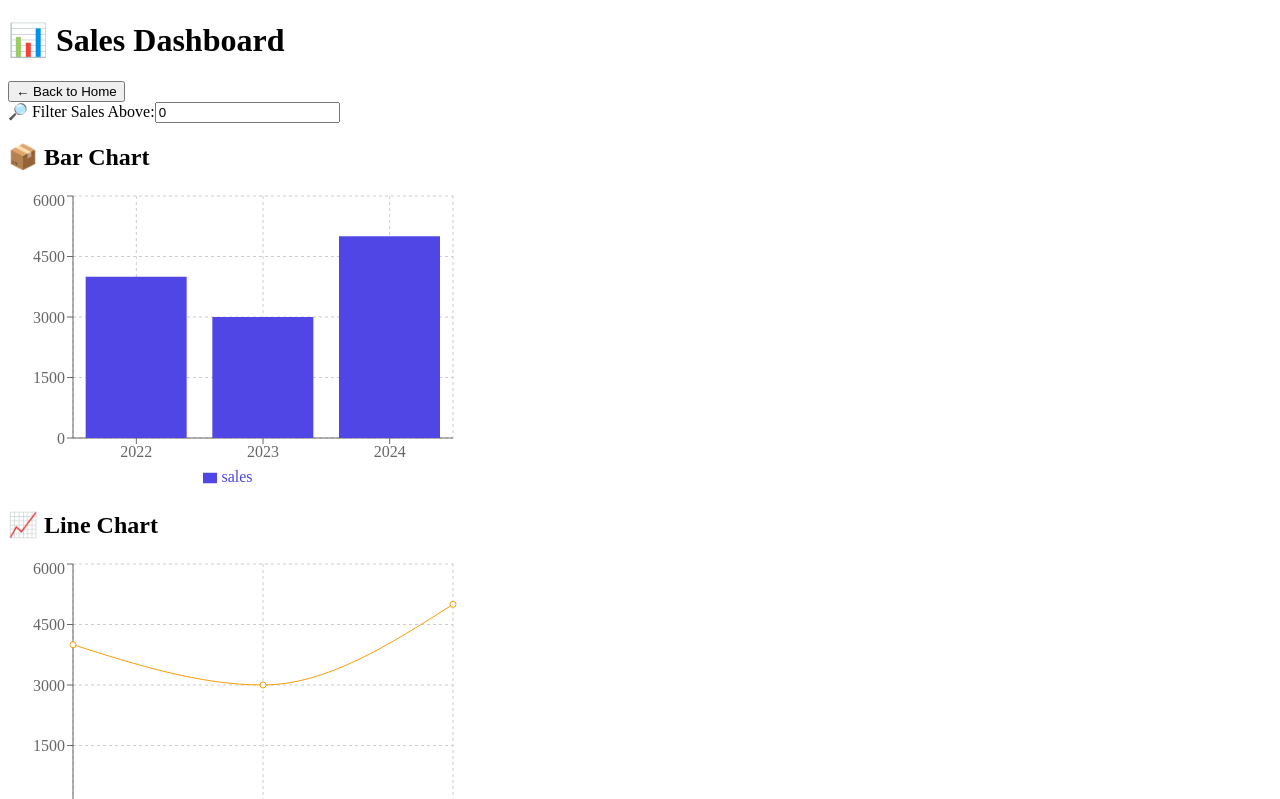
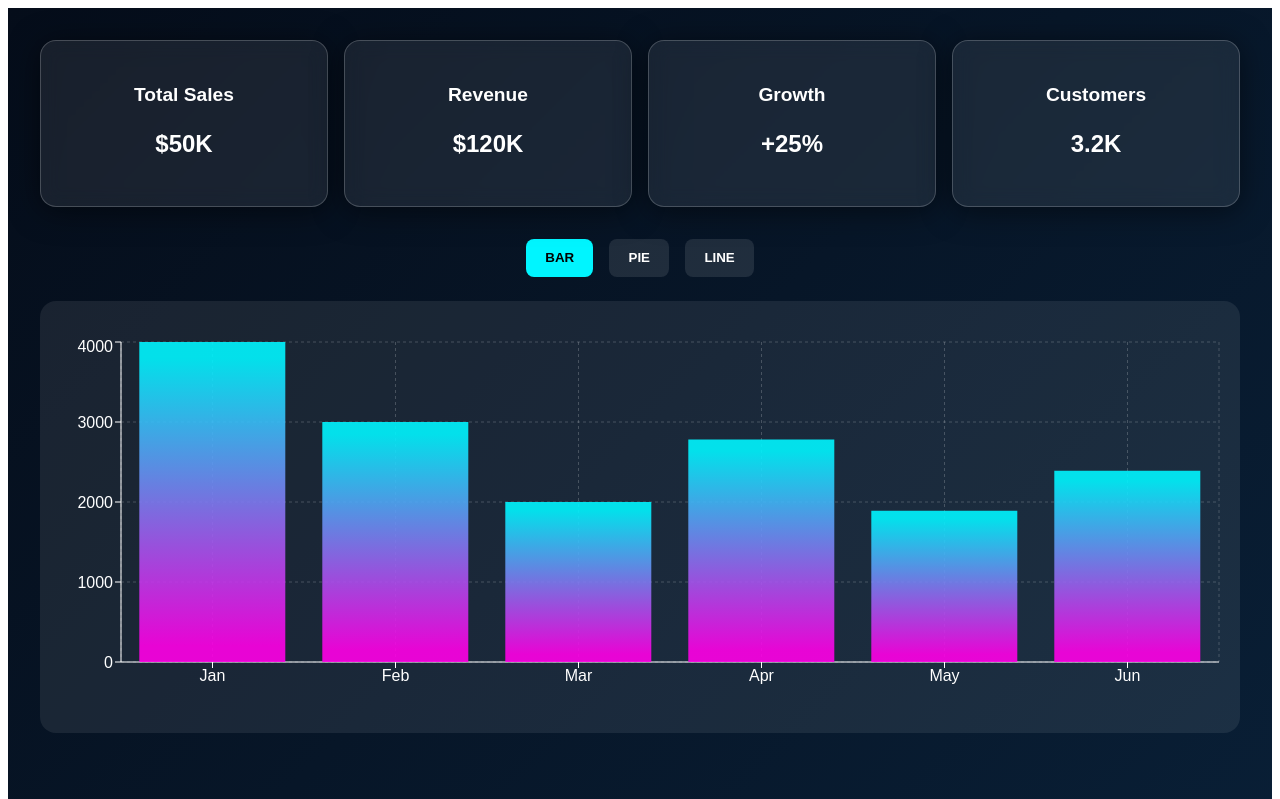
Before and after one commit to Simarjot846/sales-dashboard, a Next.js app: page / in a window 1280 px wide. Shown: the top 799 px of the page. Built offline with nearby package versions, Linux system fonts and the light colour scheme.

Commit message:
Updated page.tsx UI changes

```diff
--- a/app/page.tsx
+++ b/app/page.tsx
@@ -1,107 +1,172 @@
-'use client';
+"use client";
 
-import React, { useEffect, useState } from 'react';
-import Link from 'next/link';
+import { useState } from "react";
+import {
+  ResponsiveContainer,
+  BarChart,
+  Bar,
+  XAxis,
+  YAxis,
+  Tooltip,
+  CartesianGrid,
+  PieChart,
+  Pie,
+  Cell,
+  LineChart,
+  Line,
+} from "recharts";
 
-import {
-  BarChart, Bar, XAxis, YAxis, CartesianGrid, Tooltip, Legend,
-  LineChart, Line, PieChart, Pie, Cell
-} from 'recharts';
+const data = [
+  { name: "Jan", sales: 4000, revenue: 2400 },
+  { name: "Feb", sales: 3000, revenue: 1398 },
+  { name: "Mar", sales: 2000, revenue: 9800 },
+  { name: "Apr", sales: 2780, revenue: 3908 },
+  { name: "May", sales: 1890, revenue: 4800 },
+  { name: "Jun", sales: 2390, revenue: 3800 },
+];
 
-import { salesData } from '../lib/salesData';
+const pieData = [
+  { name: "Product A", value: 400 },
+  { name: "Product B", value: 300 },
+  { name: "Product C", value: 300 },
+  { name: "Product D", value: 200 },
+];
 
-const COLORS = ['#0088FE', '#00C49F', '#FFBB28'];
+const COLORS = ["#00f5ff", "#ff00e6", "#39ff14", "#ffaa00"];
 
-export default function Dashboard() {
-  const [threshold, setThreshold] = useState<number>(0);
-  const [isClient, setIsClient] = useState(false); // 👈 prevent hydration error
-
-  useEffect(() => {
-    setIsClient(true); // Set true on client-side only
-  }, []);
-
-  const filteredData = salesData.filter((data) => data.sales >= threshold);
+export default function DashboardPage() {
+  const [activeChart, setActiveChart] = useState("bar");
 
   return (
-    <main className="min-h-screen bg-gray-50 px-6 py-10 text-gray-800">
-      <h1 className="text-3xl font-bold text-center mb-4">📊 Sales Dashboard</h1>
-
-      {/* 🏠 Link to Homepage */}
-      <div className="text-center mb-8">
-        <Link href="/">
-          <button className="bg-blue-500 text-white px-4 py-2 rounded hover:bg-blue-600 transition">
-            ← Back to Home
-          </button>
-        </Link>
+    <div
+      style={{
+        minHeight: "100vh",
+        background: "linear-gradient(135deg, #050d1a, #091f36)",
+        color: "#fff",
+        padding: "2rem",
+        fontFamily: "sans-serif",
+      }}
+    >
+      {/* Top KPI Cards */}
+      <div
+        style={{
+          display: "grid",
+          gridTemplateColumns: "repeat(auto-fit, minmax(200px, 1fr))",
+          gap: "1rem",
+          marginBottom: "2rem",
+        }}
+      >
+        {[
+          { title: "Total Sales", value: "$50K" },
+          { title: "Revenue", value: "$120K" },
+          { title: "Growth", value: "+25%" },
+          { title: "Customers", value: "3.2K" },
+        ].map((card, i) => (
+          <div
+            key={i}
+            style={{
+              background: "rgba(255, 255, 255, 0.08)",
+              backdropFilter: "blur(10px)",
+              borderRadius: "1rem",
+              padding: "1.5rem",
+              boxShadow: "0 4px 30px rgba(0, 0, 0, 0.5)",
+              textAlign: "center",
+              border: "1px solid rgba(255, 255, 255, 0.2)",
+              transition: "transform 0.3s",
+              cursor: "pointer",
+            }}
+            onMouseEnter={(e) => (e.currentTarget.style.transform = "scale(1.05)")}
+            onMouseLeave={(e) => (e.currentTarget.style.transform = "scale(1)")}
+          >
+            <h3 style={{ fontSize: "1.2rem", marginBottom: "0.5rem" }}>{card.title}</h3>
+            <p style={{ fontSize: "1.5rem", fontWeight: "bold" }}>{card.value}</p>
+          </div>
+        ))}
       </div>
 
-      {/* Threshold Filter Input */}
-      <div className="max-w-xl mx-auto mb-10">
-        <label className="block text-sm font-medium mb-2">
-          🔎 Filter Sales Above:
-        </label>
-        <input
-          type="number"
-          value={threshold}
-          onChange={(e) => setThreshold(Number(e.target.value))}
-          placeholder="Enter sales threshold"
-          className="w-full px-4 py-2 border rounded-md shadow-sm focus:outline-none focus:ring-2 focus:ring-blue-400"
-        />
+      {/* Chart Tabs */}
+      <div style={{ display: "flex", justifyContent: "center", gap: "1rem", marginBottom: "1.5rem" }}>
+        {["bar", "pie", "line"].map((chart) => (
+          <button
+            key={chart}
+            onClick={() => setActiveChart(chart)}
+            style={{
+              padding: "0.7rem 1.2rem",
+              borderRadius: "8px",
+              border: "none",
+              cursor: "pointer",
+              background: activeChart === chart ? "#00f5ff" : "rgba(255,255,255,0.1)",
+              color: activeChart === chart ? "#000" : "#fff",
+              fontWeight: "bold",
+              transition: "0.3s",
+            }}
+          >
+            {chart.toUpperCase()}
+          </button>
+        ))}
       </div>
 
-      {/* Charts Section */}
-      {isClient && ( // 👈 only render charts on the client
-        <div className="grid grid-cols-1 md:grid-cols-2 gap-10">
-          {/* Bar Chart */}
-          <div className="bg-white p-6 rounded-xl shadow">
-            <h2 className="text-lg font-semibold mb-4">📦 Bar Chart</h2>
-            <BarChart width={450} height={300} data={filteredData}>
-              <CartesianGrid strokeDasharray="3 3" />
-              <XAxis dataKey="year" />
-              <YAxis />
-              <Tooltip />
-              <Legend />
-              <Bar dataKey="sales" fill="#4F46E5" />
+      {/* Chart Display */}
+      <div
+        style={{
+          background: "rgba(255, 255, 255, 0.08)",
+          borderRadius: "1rem",
+          padding: "1rem",
+          height: "400px",
+          display: "flex",
+          justifyContent: "center",
+          alignItems: "center",
+        }}
+      >
+        {activeChart === "bar" && (
+          <ResponsiveContainer width="100%" height="90%">
+            <BarChart data={data}>
+              <CartesianGrid strokeDasharray="3 3" stroke="rgba(255,255,255,0.2)" />
+              <XAxis dataKey="name" stroke="#fff" />
+              <YAxis stroke="#fff" />
+              <Tooltip contentStyle={{ background: "#111", border: "none", color: "#fff" }} />
+              <Bar dataKey="sales" fill="url(#colorSales)" />
+              <defs>
+                <linearGradient id="colorSales" x1="0" y1="0" x2="0" y2="1">
+                  <stop offset="5%" stopColor="#00f5ff" stopOpacity={0.9} />
+                  <stop offset="95%" stopColor="#ff00e6" stopOpacity={0.9} />
+                </linearGradient>
+              </defs>
             </BarChart>
-          </div>
+          </ResponsiveContainer>
+        )}
 
-          {/* Line Chart */}
-          <div className="bg-white p-6 rounded-xl shadow">
-            <h2 className="text-lg font-semibold mb-4">📈 Line Chart</h2>
-            <LineChart width={450} height={300} data={filteredData}>
-              <CartesianGrid strokeDasharray="3 3" />
-              <XAxis dataKey="year" />
-              <YAxis />
-              <Tooltip />
-              <Legend />
-              <Line type="monotone" dataKey="sales" stroke="#F59E0B" />
-            </LineChart>
-          </div>
-
-          {/* Pie Chart */}
-          <div className="bg-white p-6 rounded-xl shadow col-span-1 md:col-span-2">
-            <h2 className="text-lg font-semibold mb-4">🥧 Pie Chart</h2>
-            <PieChart width={800} height={300}>
-              <Pie
-                data={filteredData}
-                dataKey="sales"
-                nameKey="year"
-                cx="50%"
-                cy="50%"
-                outerRadius={100}
-                fill="#8884d8"
-                label
-              >
-                {filteredData.map((_, index) => (
+        {activeChart === "pie" && (
+          <ResponsiveContainer width="100%" height="90%">
+            <PieChart>
+              <Pie data={pieData} dataKey="value" nameKey="name" outerRadius={120} fill="#8884d8">
+                {pieData.map((_, index) => (
                   <Cell key={`cell-${index}`} fill={COLORS[index % COLORS.length]} />
                 ))}
               </Pie>
-              <Tooltip />
-              <Legend />
+              <Tooltip contentStyle={{ background: "#111", border: "none", color: "#fff" }} />
             </PieChart>
-          </div>
-        </div>
-      )}
-    </main>
+          </ResponsiveContainer>
+        )}
+
+        {activeChart === "line" && (
+          <ResponsiveContainer width="100%" height="90%">
+            <LineChart data={data}>
+              <CartesianGrid strokeDasharray="3 3" stroke="rgba(255,255,255,0.2)" />
+              <XAxis dataKey="name" stroke="#fff" />
+              <YAxis stroke="#fff" />
+              <Tooltip contentStyle={{ background: "#111", border: "none", color: "#fff" }} />
+              <Line
+                type="monotone"
+                dataKey="revenue"
+                stroke="#39ff14"
+                strokeWidth={3}
+                dot={{ fill: "#39ff14", strokeWidth: 2, r: 5 }}
+              />
+            </LineChart>
+          </ResponsiveContainer>
+        )}
+      </div>
+    </div>
   );
 }
```
